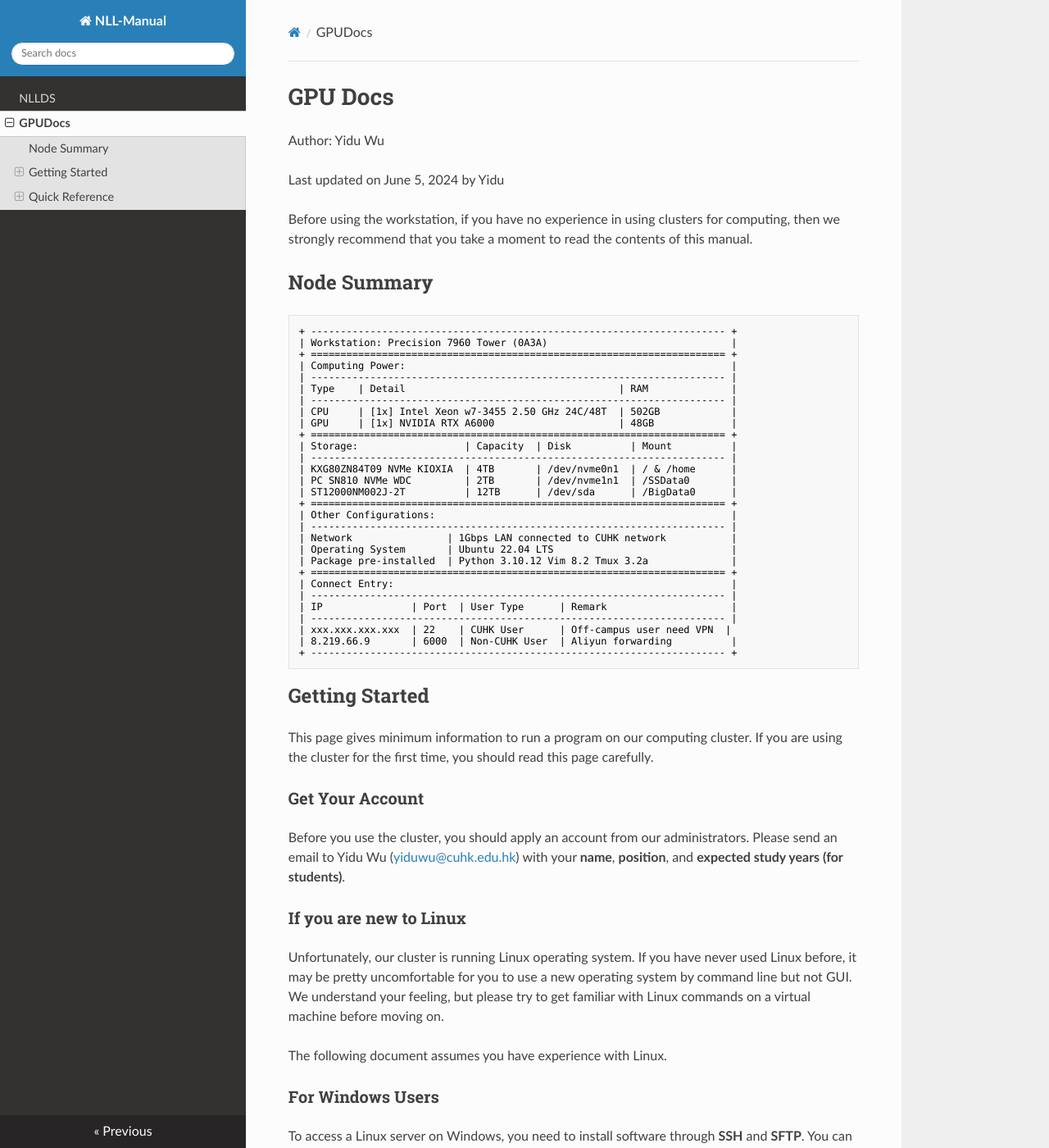
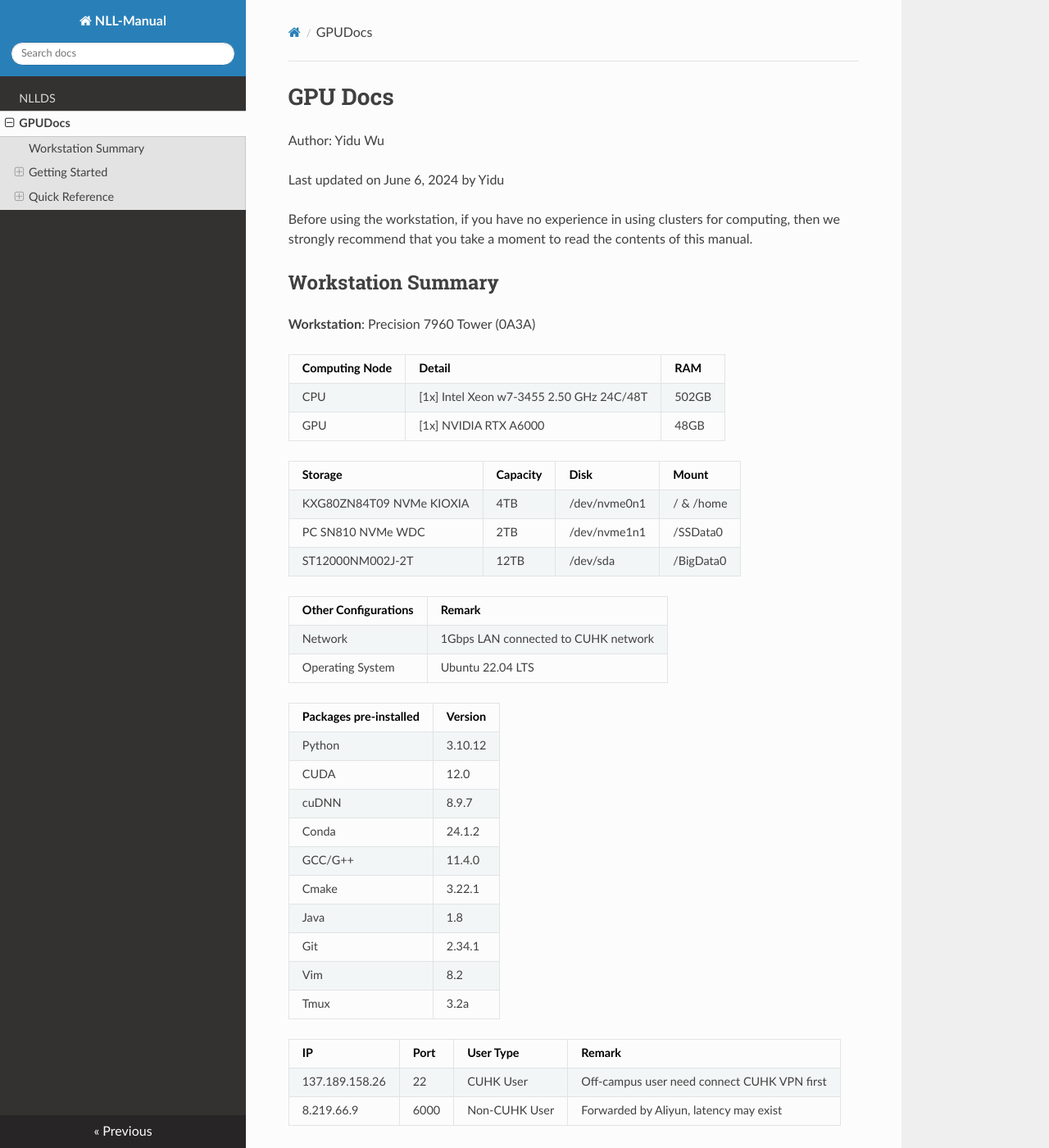
Before and after one commit to witten-wu/NLLDS-Manual, an MkDocs documentation site: the page built from docs/GPUDocs.md, in a window 1280 px wide and 1400 px high. Shown: the whole window at 82% size. Built offline with MkDocs 1.6.1, drawn with Linux system fonts in a browser that asks for light colours; nearby versions of some CDN libraries; some of the changed text lies outside the part shown.

Commit message:
Add files via upload

````diff
--- a/docs/GPUDocs.md
+++ b/docs/GPUDocs.md
@@ -1,12 +1,48 @@
 # GPU Docs
 Author: Yidu Wu
 
-Last updated on June 5, 2024 by Yidu
+Last updated on June 6, 2024 by Yidu
 
 Before using the workstation, if you have no experience in using clusters for computing, then we strongly recommend that you take a moment to read the contents of this manual.
 
-## Node Summary
-```bash
+## Workstation Summary
+**Workstation**: Precision 7960 Tower (0A3A)
+
+| Computing Node     | Detail                                    | RAM              |
+| ------------------ | ----------------------------------------- | ---------------- |
+| CPU                | [1x] Intel Xeon w7-3455 2.50 GHz 24C/48T  | 502GB            |
+| GPU                | [1x] NVIDIA RTX A6000                     | 48GB             |
+
+| Storage                   | Capacity  | Disk          | Mount          |
+| ------------------------- | --------- | ------------- | -------------- |
+| KXG80ZN84T09 NVMe KIOXIA  | 4TB       | /dev/nvme0n1  | / & /home      |
+| PC SN810 NVMe WDC         | 2TB       | /dev/nvme1n1  | /SSData0       |
+| ST12000NM002J-2T          | 12TB      | /dev/sda      | /BigData0      |
+
+| Other Configurations   | Remark                                        |
+| ---------------------- | --------------------------------------------- |
+| Network                | 1Gbps LAN connected to CUHK network           |
+| Operating System       | Ubuntu 22.04 LTS                              |
+
+| Packages pre-installed  | Version |
+| ------------------------| ------- |
+| Python                  | 3.10.12 |
+| CUDA                    | 12.0    |
+| cuDNN                   | 8.9.7   |
+| Conda                   | 24.1.2  |
+| GCC/G++                 | 11.4.0  |
+| Cmake                   | 3.22.1  |
+| Java                    | 1.8     |
+| Git                     | 2.34.1  |
+| Vim                     | 8.2     |
+| Tmux                    | 3.2a    |
+
+| IP               | Port  | User Type      | Remark                                       |
+| ---------------- | ----- | -------------- | -------------------------------------------- |
+| 137.189.158.26   | 22    | CUHK User      | Off-campus user need connect CUHK VPN first  |
+| 8.219.66.9       | 6000  | Non-CUHK User  | Forwarded by Aliyun, latency may exist       |
+
+<!-- ```bash
 + ---------------------------------------------------------------------- +
 | Workstation: Precision 7960 Tower (0A3A)                               |
 + ====================================================================== +
@@ -27,16 +63,32 @@ Before using the workstation, if you have no experience in using clusters for co
 | ---------------------------------------------------------------------- |
 | Network                | 1Gbps LAN connected to CUHK network           |
 | Operating System       | Ubuntu 22.04 LTS                              |
-| Package pre-installed  | Python 3.10.12 Vim 8.2 Tmux 3.2a              |
-+ ====================================================================== +
-| Connect Entry:                                                         |
++ ---------------------------------------------------------------------- +
+
++ ---------------------------------------------------------------------- +
+| Connectivity Entry:                                                    |
 | ---------------------------------------------------------------------- |
 | IP               | Port  | User Type      | Remark                     |
 | ---------------------------------------------------------------------- |
-| xxx.xxx.xxx.xxx  | 22    | CUHK User      | Off-campus user need VPN  |
+| 137.189.158.26   | 22    | CUHK User      | Off-campus user need VPN   |
 | 8.219.66.9       | 6000  | Non-CUHK User  | Aliyun forwarding          |
 + ---------------------------------------------------------------------- +
-```
+
++ ---------------------------------+
+| Packages pre-installed:          |
+| -------------------------------- |
+| Python 3.10.12                   |
+| CUDA 12.0                        |
+| cuDNN 8.9.7                      |
+| Conda 24.1.2                     |
+| GCC/G++ 11.4.0                   |
+| Cmake 3.22.1                     |
+| Java 1.8                         |
+| Git 2.34.1                       |
+| Vim 8.2                          |
+| Tmux 3.2a                        |
++ ---------------------------------+
+``` -->
 
 ## Getting Started
 This page gives minimum information to run a program on our computing cluster. If you are using the cluster for the first time, you should read this page carefully.
@@ -68,6 +120,9 @@ An initial password was sent to each user for their first-time-login. For securi
 ```bash
 $ passwd
 ```
+
+### Package Installation
+Please note that for security reasons, all users do not have `sudo` permissions by default. It means that you cannot install the required packages by raising to `root` privileges with the `sudo` command! Nevertheless, you can still install the packages you need by the way of compiling the source code, although this will take some effort and requires some expertise in linux. Alternatively, you can contact the administrator to install the packages for you.
 
 ### Run your Programme on our Compute Nodes
 Since we only have 1 GPU right now, we are holding off on using e.g. SLURM resource management software to manage our cluster. Instead of it, at this stage we consider a negotiated allocation to use our compute nodes. An easy way to do this is to book it directly in the DingTalk calendar! Before using the cluster you should organize your schedule ahead of time and add it to our DingTalk calendar, making sure not to cross over with other people's schedules. Please use computing nodes strictly according to the calendar schedule. If there are indeed urgent tasks that need to be prioritized, please negotiate with the user who owns the current schedule.
````
Also changed, not shown: other parts of docs/GPUDocs.md (+1 -1 lines).
